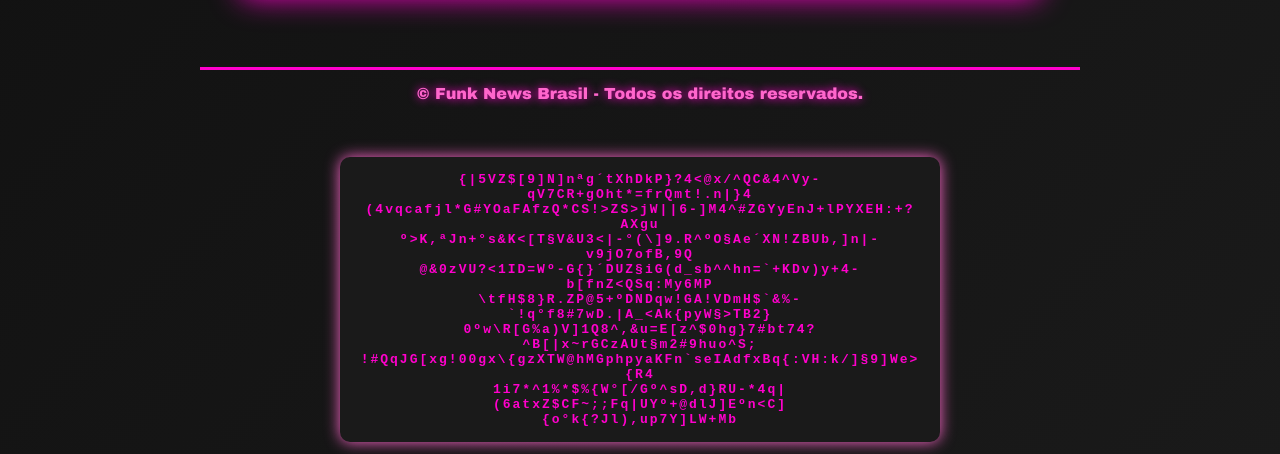
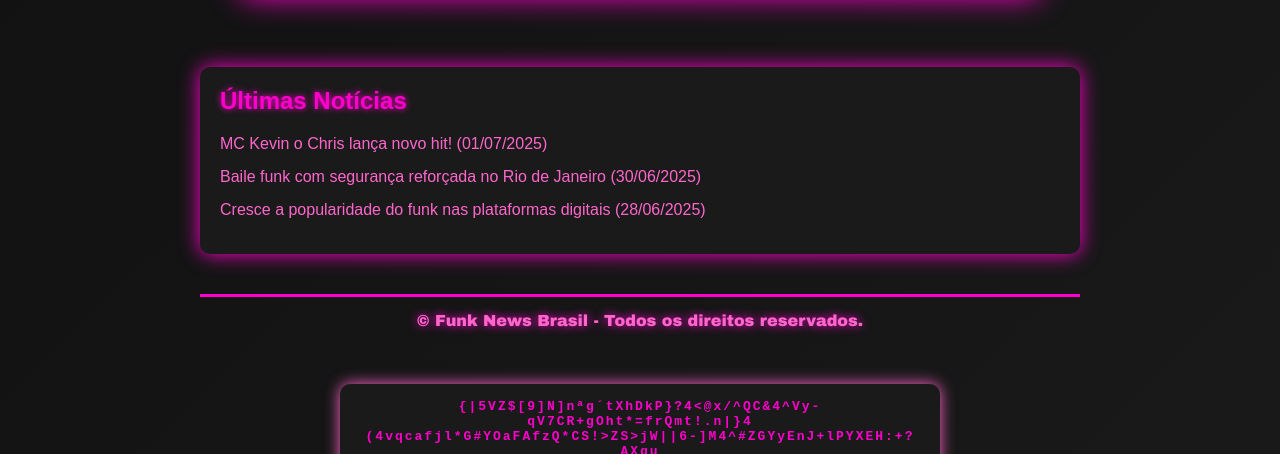
Before and after one commit to victorxx/funk01aleatorio, a plain HTML site: page index.html in a window 1280 px wide. Shown: the part 763-1217 px from the top of the page. Drawn offline with Linux system fonts and the light colour scheme.

Commit message:
Update index.html

```diff
--- a/index.html
+++ b/index.html
@@ -217,6 +217,19 @@
       <iframe id="videoFrame" allowfullscreen></iframe>
     </div>
   </main>
+  <section id="newsSection" style="
+  margin: 40px 200px;
+  color: #ff66cc;
+  background-color: #1a1a1a;
+  padding: 20px;
+  border-radius: 10px;
+  box-shadow: 0 0 20px #ff00cc;
+  font-family: Arial, sans-serif;
+">
+  <h2 style="color: #ff00cc; margin-bottom: 20px; text-shadow: 0 0 6px #ff00cc;">Últimas Notícias</h2>
+  <ul id="newsList" style="list-style: none; padding-left: 0;"></ul>
+</section>
+
 
   <footer>
     &copy; Funk News Brasil - Todos os direitos reservados.
@@ -317,5 +330,60 @@
   });
 </script>
 <!--------------RANDOMICO-->
+
+
+
+
+
+
+<!-----------------adicionandonoticiasna pagina-->
+<script>
+  const newsData = [
+  {
+    title: "MC Kevin o Chris lança novo hit!",
+    date: "01/07/2025",
+    link: "https://funkbrasil.com/noticia1"
+  },
+  {
+    title: "Baile funk com segurança reforçada no Rio de Janeiro",
+    date: "30/06/2025",
+    link: "https://funkbrasil.com/noticia2"
+  },
+  {
+    title: "Cresce a popularidade do funk nas plataformas digitais",
+    date: "28/06/2025",
+    link: "https://funkbrasil.com/noticia3"
+  }
+];
+
+function loadNews() {
+  const newsList = document.getElementById("newsList");
+  newsList.innerHTML = ""; // limpa antes de popular
+
+  newsData.forEach(news => {
+    const li = document.createElement("li");
+    li.style.marginBottom = "15px";
+
+    const a = document.createElement("a");
+    a.href = news.link;
+    a.target = "_blank";
+    a.style.color = "#ff66cc";
+    a.style.textDecoration = "none";
+    a.textContent = `${news.title} (${news.date})`;
+
+    a.addEventListener("mouseover", () => a.style.textDecoration = "underline");
+    a.addEventListener("mouseout", () => a.style.textDecoration = "none");
+
+    li.appendChild(a);
+    newsList.appendChild(li);
+  });
+}
+
+document.addEventListener("DOMContentLoaded", () => {
+  loadNews();
+});
+
+</script>
+<!-----------------adicionandonoticiasna pagina-->
 </body>
 </html>
```
